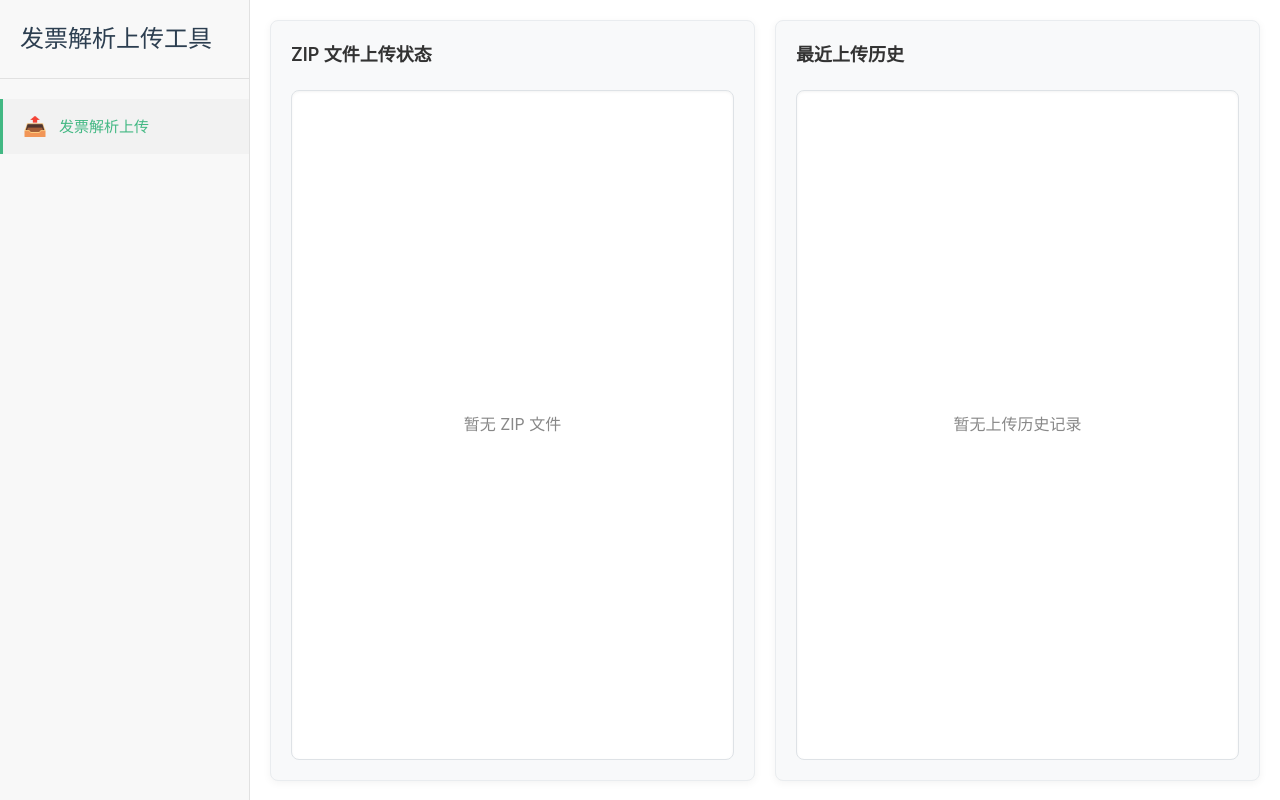
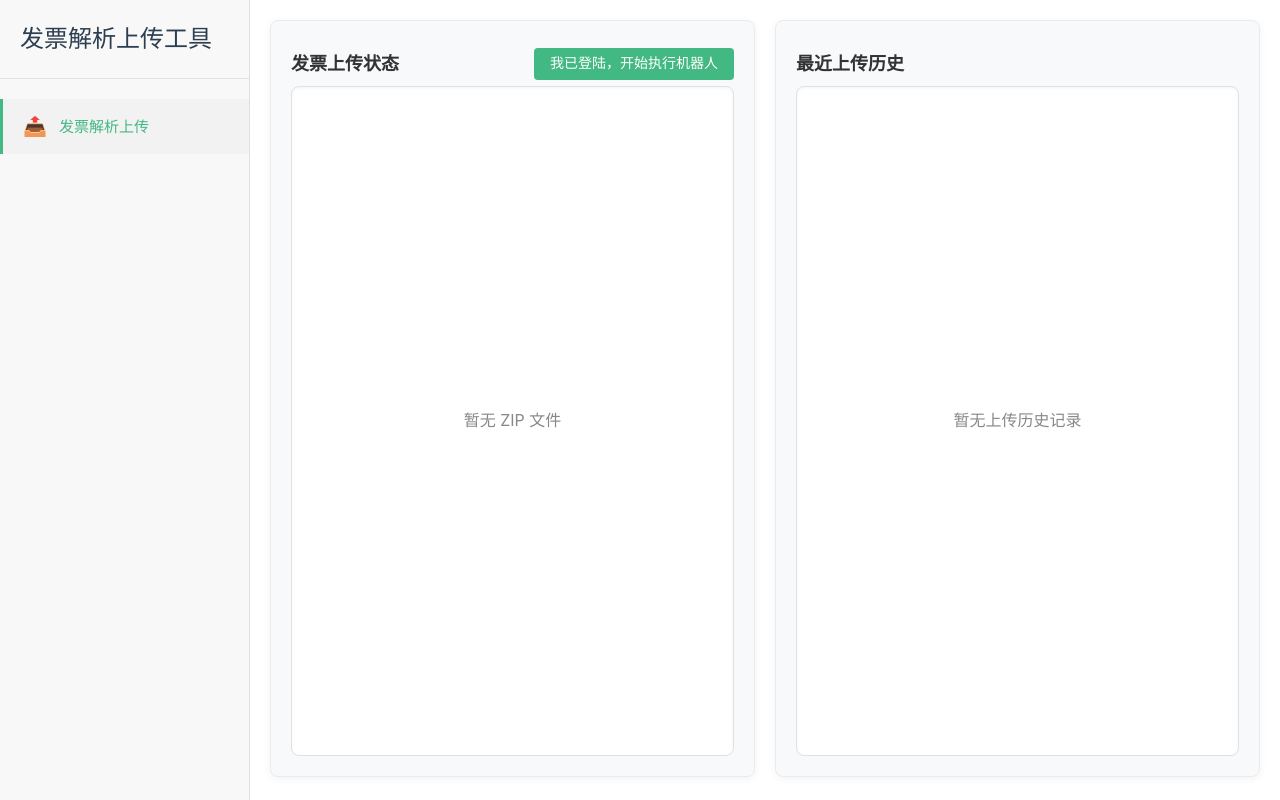
Before and after one commit to HenTai-Miao/invoice-download-tool, a Vue app: page /#/invoice-upload in a window 1280 px wide. Built offline with nearby package versions, Linux system fonts and the light colour scheme.

Commit message:
新增我已登陆，开始执行机器人操作按钮

```diff
--- a/package.json
+++ b/package.json
@@ -35,6 +35,7 @@
   "dependencies": {
     "axios": "^1.13.2",
     "buffer": "^6.0.3",
+    "element-plus": "^2.13.0",
     "form-data": "^4.0.0",
     "pinia": "^3.0.4",
     "vue": "^3.5.25",
--- /dev/null
+++ b/src/api/index.ts
@@ -0,0 +1,14 @@
+import axios from 'axios';
+
+// 创建 axios 实例
+const apiClient = axios.create({
+  baseURL: 'http://127.0.0.1:8082'
+});
+
+// 机器人控制 API
+// 查询招标项目列表
+export const robotApi = ((params: object) => {
+    return apiClient.get('/api/invoice/trigger', {
+        params: params
+    })
+})
--- a/src/main.ts
+++ b/src/main.ts
@@ -1,7 +1,9 @@
 import './assets/main.css'
+import 'element-plus/dist/index.css'
 
 import { createApp } from 'vue'
 import { createPinia } from 'pinia'
+import ElementPlus from 'element-plus'
 
 import App from './App.vue'
 import router from './router'
@@ -10,5 +12,6 @@ const app = createApp(App)
 
 app.use(createPinia())
 app.use(router)
+app.use(ElementPlus)
 
 app.mount('#app')
--- a/src/views/InvoiceDownloadView.vue
+++ b/src/views/InvoiceDownloadView.vue
@@ -4,7 +4,15 @@
     <div class="main-content">
       <!-- 左侧：ZIP 文件上传状态 -->
       <div class="section-container">
-        <h2>ZIP 文件上传状态</h2>
+        <div class="section-header">
+          <h2>发票上传状态</h2>
+          <el-button
+            class="start-robot-btn"
+            @click="handleStartRobot"
+          >
+            我已登陆，开始执行机器人
+          </el-button>
+        </div>
         <!-- 内部小框用于展示正在上传的文件 -->
         <div class="inner-container">
           <div v-if="files.length === 0" class="empty-container">
@@ -46,7 +54,9 @@
 
       <!-- 右侧：最近上传历史 -->
       <div class="section-container">
-        <h2>最近上传历史</h2>
+        <div class="section-header">
+          <h2>最近上传历史</h2>
+        </div>
         <!-- 内部小框用于展示上传历史 -->
         <div class="inner-container">
           <div v-if="uploadHistory.length === 0" class="empty-container">
@@ -75,6 +85,8 @@
 
 <script setup lang="ts">
 import { ref, onMounted, onUnmounted } from "vue";
+import { ElMessage, ElButton } from "element-plus";
+import { robotApi } from "../api";
 
 interface FileItem {
   name: string;
@@ -93,6 +105,23 @@ const files = ref<FileItem[]>([]);
 const uploadHistory = ref<HistoryItem[]>([]);
 let pollInterval: number | null = null;
 
+// 请求参数
+// const params = ref('hebei')
+const params = ref('beijing')
+
+// 处理启动机器人按钮点击
+async function handleStartRobot() {
+    // 使用Element Plus的消息提示
+    ElMessage({
+        message: '机器人开始执行...',
+        type: 'success',
+        duration: 1500
+    });
+
+    const result = await robotApi({taxSite: params.value});
+    console.log('机器人调用接口:', result);
+}
+
 // 格式化文件大小
 function formatFileSize(bytes?: number): string {
   if (!bytes || bytes === 0) return '0 B';
@@ -101,26 +130,6 @@ function formatFileSize(bytes?: number): string {
   const i = Math.floor(Math.log(bytes) / Math.log(k));
   return parseFloat((bytes / Math.pow(k, i)).toFixed(2)) + ' ' + sizes[i];
 }
-
-function updateFile(name: string, status: string, progress?: number, size?: number) {
-  const exist = files.value.find((f) => f.name === name);
-  if (exist) {
-    exist.status = status as any;
-    if (progress !== undefined) exist.progress = progress;
-    if (size !== undefined) exist.size = size;
-  } else {
-    // 添加新文件，无论状态如何
-    const newFile: FileItem = {
-      name,
-      status: status as any
-    };
-    if (progress !== undefined) newFile.progress = progress;
-    if (size !== undefined) newFile.size = size;
-    files.value.push(newFile);
-  }
-}
-
-
 
 onMounted(async () => {
   // 使用类型断言来访问 electronAPI
@@ -190,12 +199,45 @@ onUnmounted(() => {
   box-shadow: 0 2px 8px rgba(0, 0, 0, 0.05);
 }
 
+.section-header {
+  height: 45px;
+  display: flex;
+  justify-content: space-between;
+  align-items: center;
+}
+
 .section-container h2 {
-  margin-top: 0;
-  margin-bottom: 20px;
+  margin: 0;
   color: #333;
   font-size: 18px;
   font-weight: 600;
+  line-height: 1.5;
+}
+
+/* 启动机器人按钮样式 */
+.start-robot-btn,
+.el-button.start-robot-btn {
+  background-color: #42b883 !important;
+  color: white !important;
+  border: none !important;
+  padding: 8px 16px !important;
+  border-radius: 4px !important;
+  font-size: 14px !important;
+  line-height: 1.5 !important;
+  cursor: pointer !important;
+  transition: background-color 0.3s ease !important;
+  box-shadow: none !important;
+}
+
+.start-robot-btn:hover,
+.el-button.start-robot-btn:hover {
+  background-color: #359670 !important;
+}
+
+.start-robot-btn:disabled,
+.el-button.start-robot-btn:disabled {
+  background-color: #cccccc !important;
+  cursor: not-allowed !important;
 }
 
 /* 统一的内部容器样式（内部小框） */
```
Also changed, not shown: 1 other file (tests, documents, lock files or other folders).
